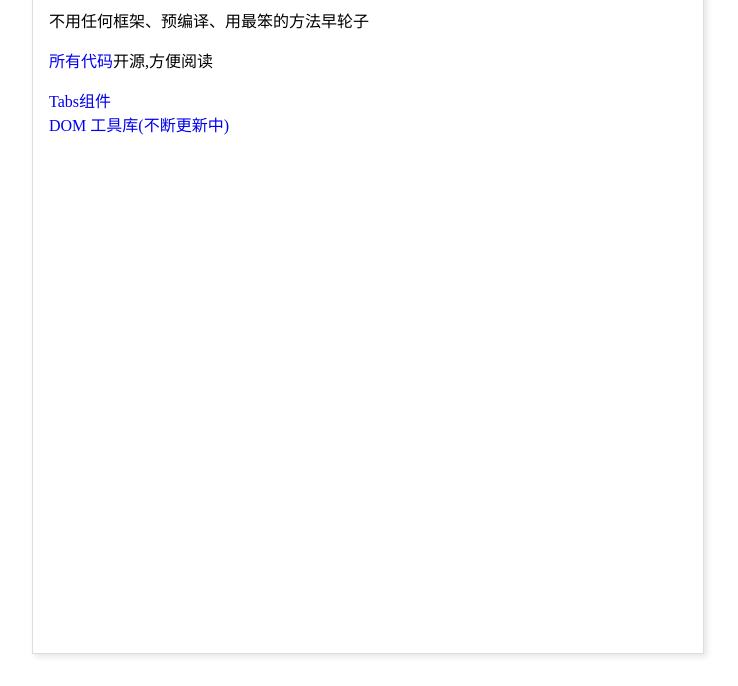
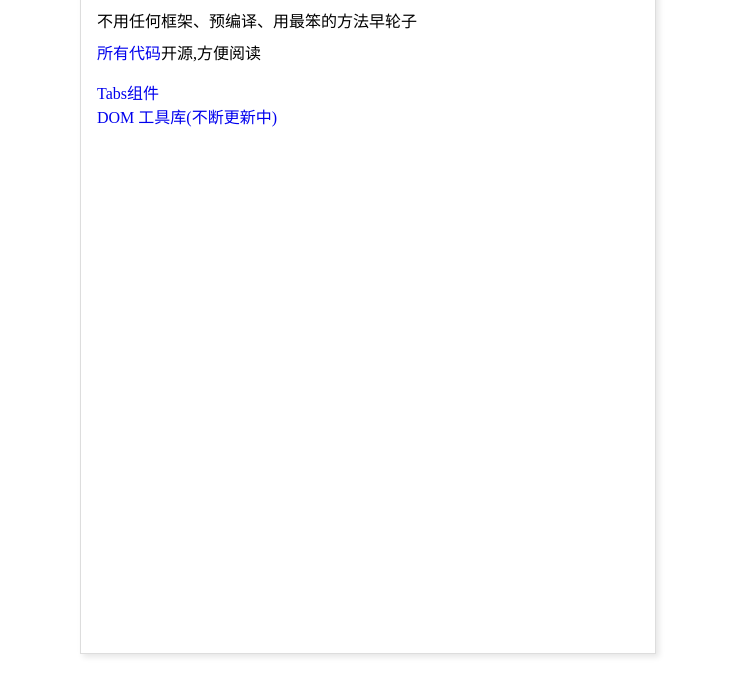
Before and after one commit to Younger-Peng/wheels, a website: page index.html in a window 1280 px wide. Shown: the part 114-800 px from the top of the page, without its empty margins (272-1010 px from the left). Drawn offline with Linux system fonts and the light colour scheme.

Commit message:
update style

```diff
--- a/index.html
+++ b/index.html
@@ -21,17 +21,20 @@
       border-bottom: 1px solid transparent;
     }
     a:hover {
-      border-bottom: 1px solid yellow;
+      border-bottom: 1px solid;
     }
     *{
       box-sizing: border-box;
     }
     .page{
-      width: 42em;
+      width: 36em;
       margin: 2em;
       border: 1px solid #ddd;
       padding: 0 1em;
       box-shadow: 3px 3px 6px hsla(0,0%,0%,0.1);
+    }
+    p {
+      margin: 0.5em 0;
     }
   </style>
   <title>Index</title>
```
